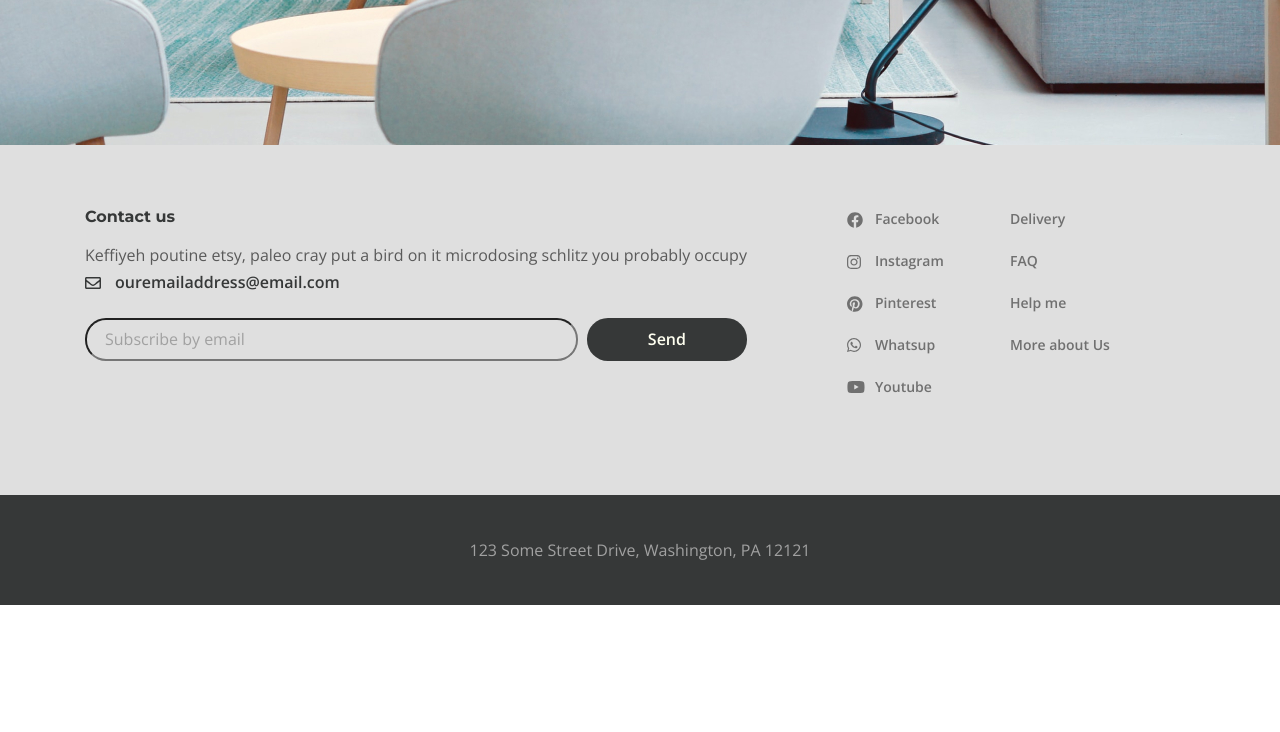
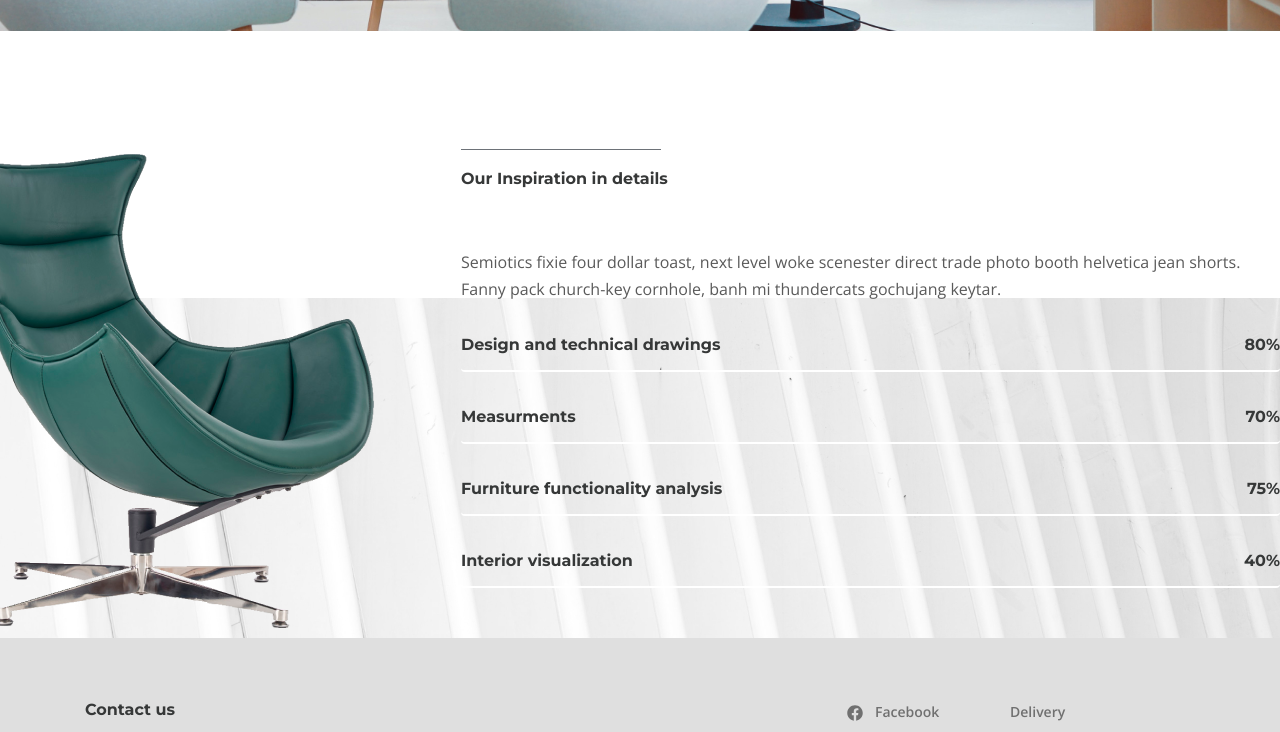
Before and after one commit to iuru2522/Desire, a website: page app/about.html in a window 1280 px wide. Shown: the part 1453-2185 px from the top of the page. Before the commit the page ends 2058 px from the top, so only its background shows below. Drawn offline with nearby package versions, Linux system fonts and the light colour scheme.

Commit message:
added Inspiration section part1

```diff
--- a/app/about.html
+++ b/app/about.html
@@ -121,14 +121,61 @@
           <a class="about__popup-play" data-fancybox-plyr href="https://www.youtube.com/watch?v=Nxg6UfofZX0">
             <img class="about__popup-imgbtn" src="images/play-button.svg" alt="play button">
           </a>
+        </div>
+      </section>
+      <section class="inspiration">
+        <div class="contaier-fluid">
+          <div class="inspiration__inner">
+            <img class="inspiration__images" src="images/inspiration-chair.png" alt="images">
+            <div class="inspiration__content">
+              <h3 class="inspiration__title">
+                Our Inspiration in details
+              </h3>
+              <p class="inspiration__text">
+                Semiotics fixie four dollar toast, next level woke scenester direct trade photo booth helvetica jean shorts.
+                Fanny pack church-key cornhole, banh mi thundercats gochujang keytar.
+              </p>
+              <ul class="inspiration__list">
 
+                <li class="inspiration__item">
+                  <div class="inspiration__item-content">
+                    <p class="inspiration__item-text">Design and technical drawings</p>
+                    <p class="inspiration__num">80%</p>
+                  </div>
+                  <div class="inspiration__line"></div>
+                </li>
 
+                <li class="inspiration__item">
+                  <div class="inspiration__item-content">
+                    <p class="inspiration__item-text">Measurments</p>
+                    <p class="inspiration__num">70%</p>
+                  </div>
+                  <div class="inspiration__line"></div>
+                </li>
 
+                <li class="inspiration__item">
+                  <div class="inspiration__item-content">
+                    <p class="inspiration__item-text">Furniture functionality analysis</p>
+                    <p class="inspiration__num">75%</p>
+                  </div>
+                  <div class="inspiration__line"></div>
+                </li>
+
+                <li class="inspiration__item">
+                  <div class="inspiration__item-content">
+                    <p class="inspiration__item-text">Interior visualization</p>
+                    <p class="inspiration__num">40%</p>
+                  </div>
+                  <div class="inspiration__line"></div>
+                </li>
+
+              </ul>
+            </div>
+          </div>
         </div>
 
+      </section>
 
-
-      </section>
 
     </main>
     <!---MAIN---------------------------------------------------------------------------->
--- a/app/scss/style.scss
+++ b/app/scss/style.scss
@@ -653,9 +653,70 @@
         background-repeat: no-repeat;
         background-size: cover;
         background-position: top center;
-        min-height: 414px;
+        min-height: 300px;//414
         display: flex;
         justify-content: center;
         align-items: center;
     }
 }
+.inspiration{
+    padding-top: 100px;
+    position: relative;
+    &::after{
+        content: '';
+        position: absolute;
+        bottom: 0;
+        left: 0;
+        right: 0;
+        background-image: url(../images/inspiration-bg.jpg);
+        height: 340px;
+        z-index: -1;
+    }
+    &__inner{
+        display: flex;
+        justify-content: center;
+        align-items: center;
+    }
+    &__images{
+        margin-right: 78px;
+        margin-left: -50px;
+
+    }
+    &__title{
+        font-style: 36px;
+        line-height: 60px;
+        color: $title;
+        @extend %title-font;
+        padding-bottom: 16px;
+        margin-bottom: 24px;
+        position: relative;
+        &::after{
+           content: '';
+           position: absolute;
+           left: 0;
+           background: #6D7278;
+           width: 200px;
+           height: 1px;
+        }
+    }
+    &__text{
+        margin-bottom: 30px;
+    }
+    &__content{
+        max-width: 825px;
+    }
+
+    &__item{
+        color: $title;
+        @extend %title-font;
+        line-height: 23px;
+        margin-bottom: 33px;
+    }
+    &__item-content{
+        display: flex;
+        justify-content: space-between;
+        padding-bottom: 14px;
+        border-bottom: 2px solid #fff;
+        border-radius: 4px;
+    }
+}
```
Also changed, not shown: app/css/style.min.css, app/images/inspiration-bg.jpg (added), app/images/inspiration-chair.png (added).
